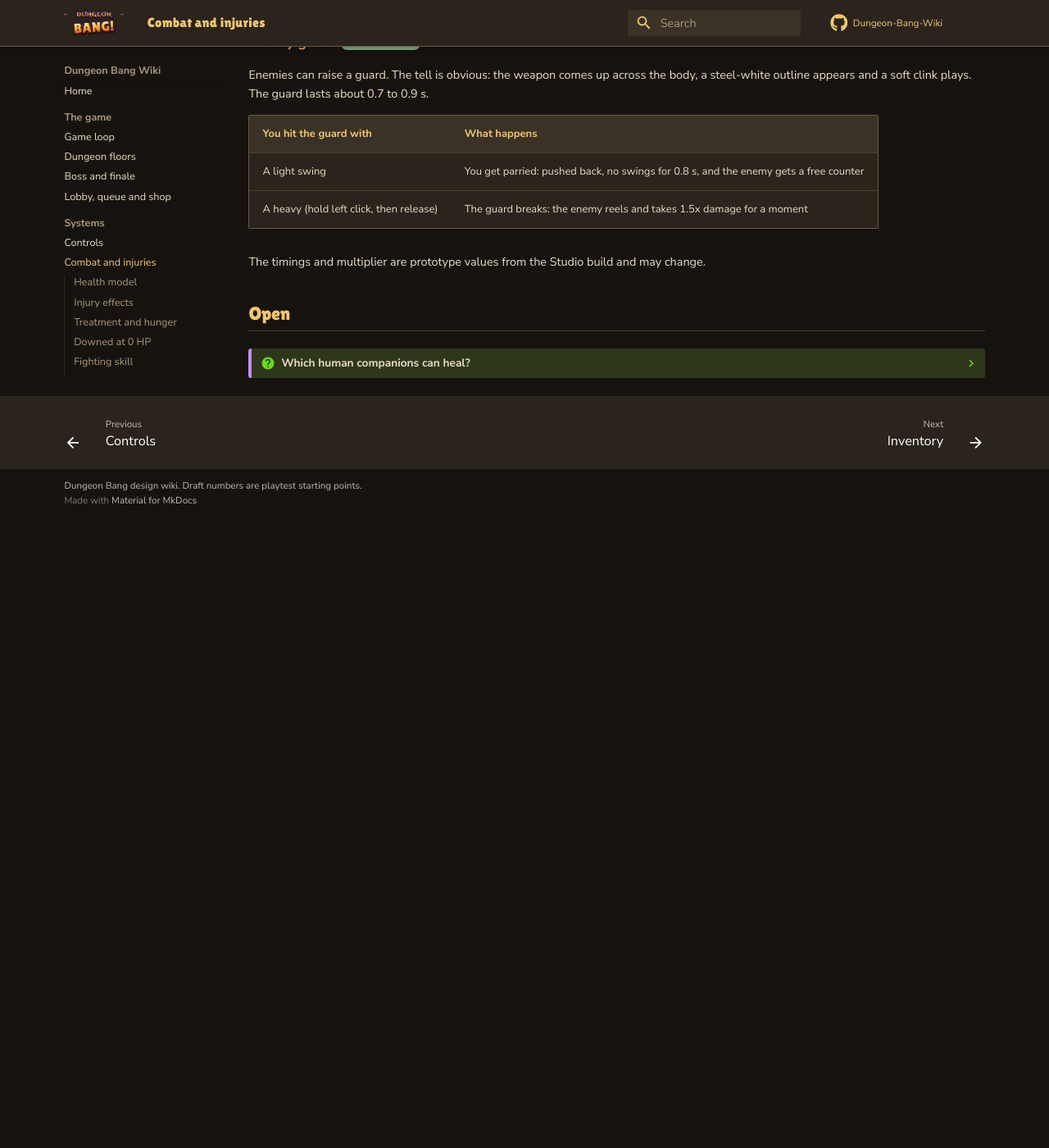
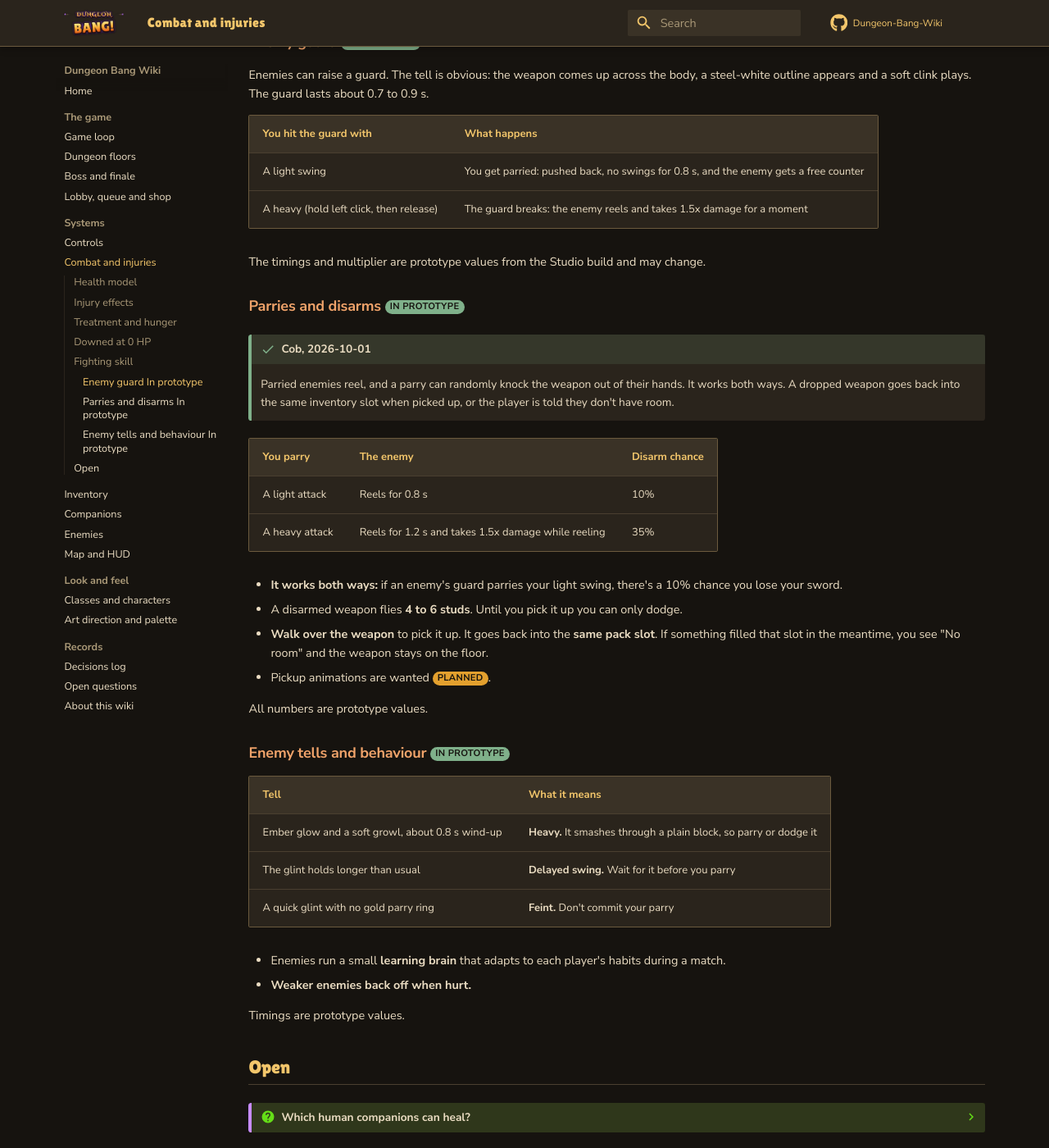
Before and after one commit to iamlegendok/Dungeon-Bang-Wiki, an MkDocs documentation site: the page built from docs/combat.md, in a window 1280 px wide and 1400 px high, scrolled down 4989 px. Shown: the whole window at 82% size. Built offline with MkDocs 1.6.1 and Material for MkDocs 9.7.7, drawn with Linux system fonts in a browser that asks for light colours; comment, search, counter and statistics services are not loaded; before the commit the page ends 5619 px from its top, so only the background shows below that.

Commit message:
Parries can disarm both ways; enemy heavy, delay and feint tells
Co-Authored-By: Claude Opus 5.5 (1M context) <noreply@anthropic.com>
Claude-Session: https://claude.ai/code/session_01BBz4VfGTsvBuNKXe58LieA

```diff
--- a/docs/combat.md
+++ b/docs/combat.md
@@ -101,6 +101,36 @@ Enemies can raise a guard. The tell is obvious: the weapon comes up across the b
 
 The timings and multiplier are prototype values from the Studio build and may change.
 
+### Parries and disarms <span class="tag decided">In prototype</span> { #disarms }
+
+!!! success "Cob, 2026-10-01"
+    Parried enemies reel, and a parry can randomly knock the weapon out of their hands. It works both ways. A dropped weapon goes back into the same inventory slot when picked up, or the player is told they don't have room.
+
+| You parry | The enemy | Disarm chance |
+|-|-|-|
+| A light attack | Reels for 0.8 s | 10% |
+| A heavy attack | Reels for 1.2 s and takes 1.5x damage while reeling | 35% |
+
+- **It works both ways:** if an enemy's guard parries your light swing, there's a 10% chance you lose your sword.
+- A disarmed weapon flies **4 to 6 studs**. Until you pick it up you can only dodge.
+- **Walk over the weapon** to pick it up. It goes back into the **same pack slot**. If something filled that slot in the meantime, you see "No room" and the weapon stays on the floor.
+- Pickup animations are wanted <span class="tag draft">Planned</span>.
+
+All numbers are prototype values.
+
+### Enemy tells and behaviour <span class="tag decided">In prototype</span>
+
+| Tell | What it means |
+|-|-|
+| Ember glow and a soft growl, about 0.8 s wind-up | **Heavy.** It smashes through a plain block, so parry or dodge it |
+| The glint holds longer than usual | **Delayed swing.** Wait for it before you parry |
+| A quick glint with no gold parry ring | **Feint.** Don't commit your parry |
+
+- Enemies run a small **learning brain** that adapts to each player's habits during a match.
+- **Weaker enemies back off when hurt.**
+
+Timings are prototype values.
+
 ## Open
 
 ??? question "Which human companions can heal?"
```
Also changed, not shown: docs/controls.md (+1 -0 lines), docs/decisions.md (+1 -0 lines).
